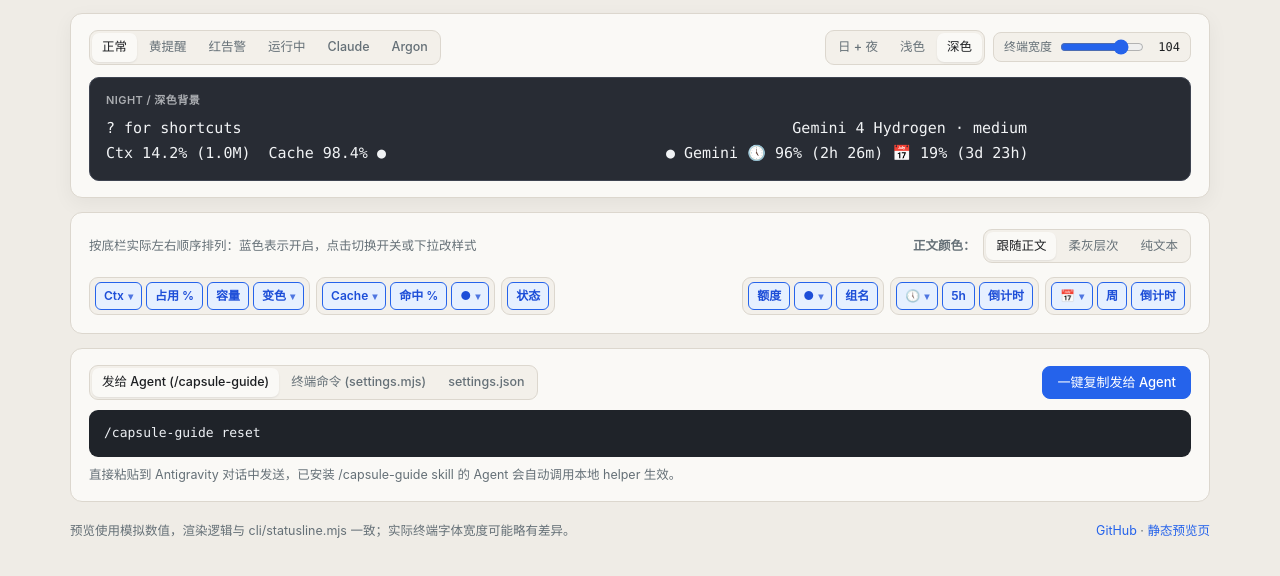
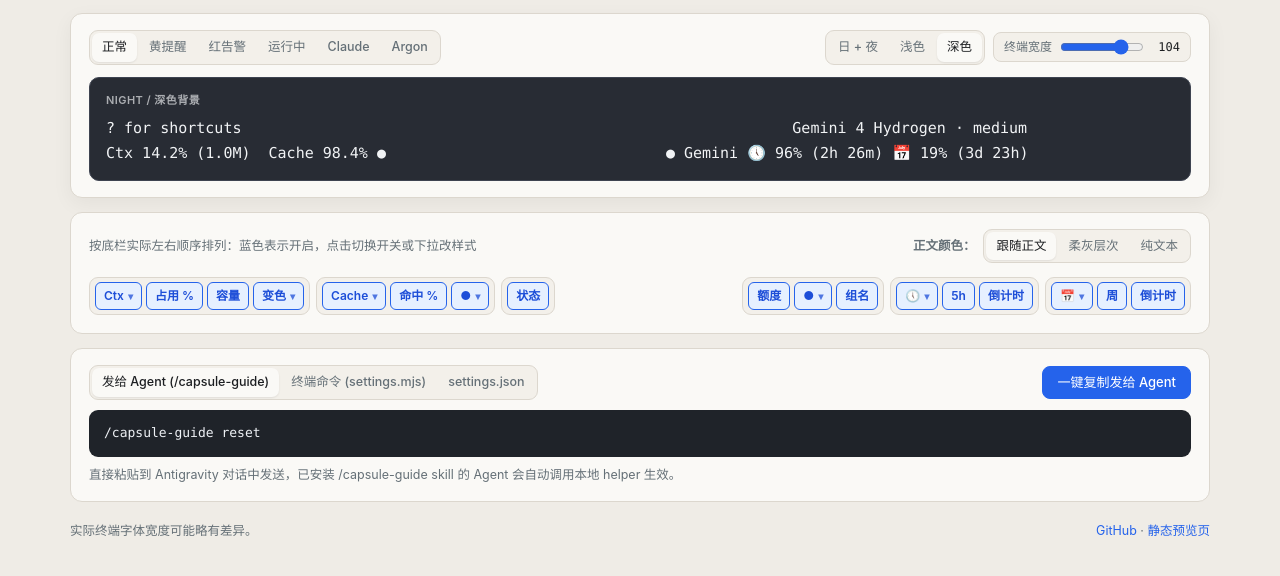
Before and after one commit to Lumidarin/agy-capsule-cli, a website: page docs/index.html in a window 1280 px wide. Shown: the part 86-662 px from the top of the page. Drawn offline with Linux system fonts and the light colour scheme.

Commit message:
chore(docs): simplify configurator footer note

```diff
--- a/docs/index.html
+++ b/docs/index.html
@@ -438,7 +438,7 @@
   </section>
 
   <footer>
-    <span data-i18n="footerNote">预览使用模拟数值，渲染逻辑与 cli/statusline.mjs 一致；实际终端字体宽度可能略有差异。</span>
+    <span data-i18n="footerNote">实际终端字体宽度可能略有差异。</span>
     <span>
       <a href="https://github.com/Lumidarin/agy-capsule-cli" target="_blank" rel="noreferrer">GitHub</a>
       · <a href="preview.html" data-i18n="staticPreview">静态预览页</a>
@@ -570,7 +570,7 @@ const I18N = {
     hintJson: '保存到 ~/.gemini/config/agy-capsule/cli/settings.json；下一次底栏刷新生效。',
     dayTag: 'Day / 浅色背景', nightTag: 'Night / 深色背景',
     emptyLine: '（第 2 行所有指标均已隐藏，仅保留第 1 行模型提示）',
-    footerNote: '预览使用模拟数值，渲染逻辑与 cli/statusline.mjs 一致；实际终端字体宽度可能略有差异。',
+    footerNote: '实际终端字体宽度可能略有差异。',
     staticPreview: '静态预览页',
     dd: {
       contextLabel: [
@@ -627,7 +627,7 @@ const I18N = {
     hintJson: 'Save to ~/.gemini/config/agy-capsule/cli/settings.json. Applies on the next statusline refresh.',
     dayTag: 'Day / Light background', nightTag: 'Night / Dark background',
     emptyLine: '(All row-2 metrics hidden; only row-1 model bar is rendered)',
-    footerNote: 'Synthetic values rendered with the same layout rules as cli/statusline.mjs; terminal font widths may vary.',
+    footerNote: 'Terminal font widths may vary.',
     staticPreview: 'Static preview',
     dd: {
       contextLabel: [
```
